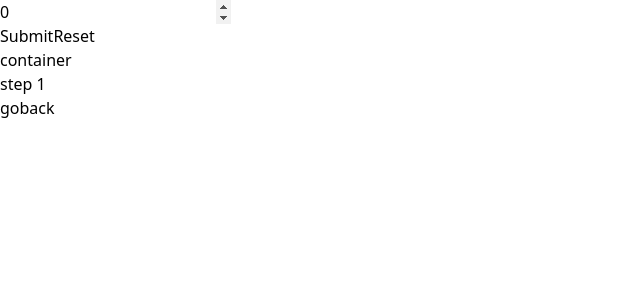
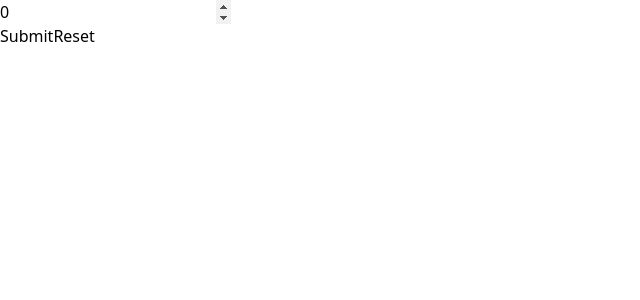
Before and after one commit to Rvey/covid-vacc-tracker, a React (Vite) app in the folder FrontEnd/: page / in a window 1280 px wide. Shown: the top 300 px of the page, without its empty margins (0-640 px from the left). Built offline with nearby package versions, Linux system fonts and the light colour scheme.

Commit message:
Update App.tsx

```diff
--- a/FrontEnd/src/App.tsx
+++ b/FrontEnd/src/App.tsx
@@ -9,7 +9,7 @@ function App() {
       <VerificationForm />
 
       <div>
-        <h1>container</h1>
+        {/* <h1>container</h1>
         {step == 1 ? (
           <div>step 1</div>
         ) : step == 2 ? (
@@ -26,7 +26,7 @@ function App() {
           <button onClick={() => setStep(step - 1)} className="p-3">
             back
           </button>
-        )}
+        )} */}
       </div>
     </div>
   );
```
